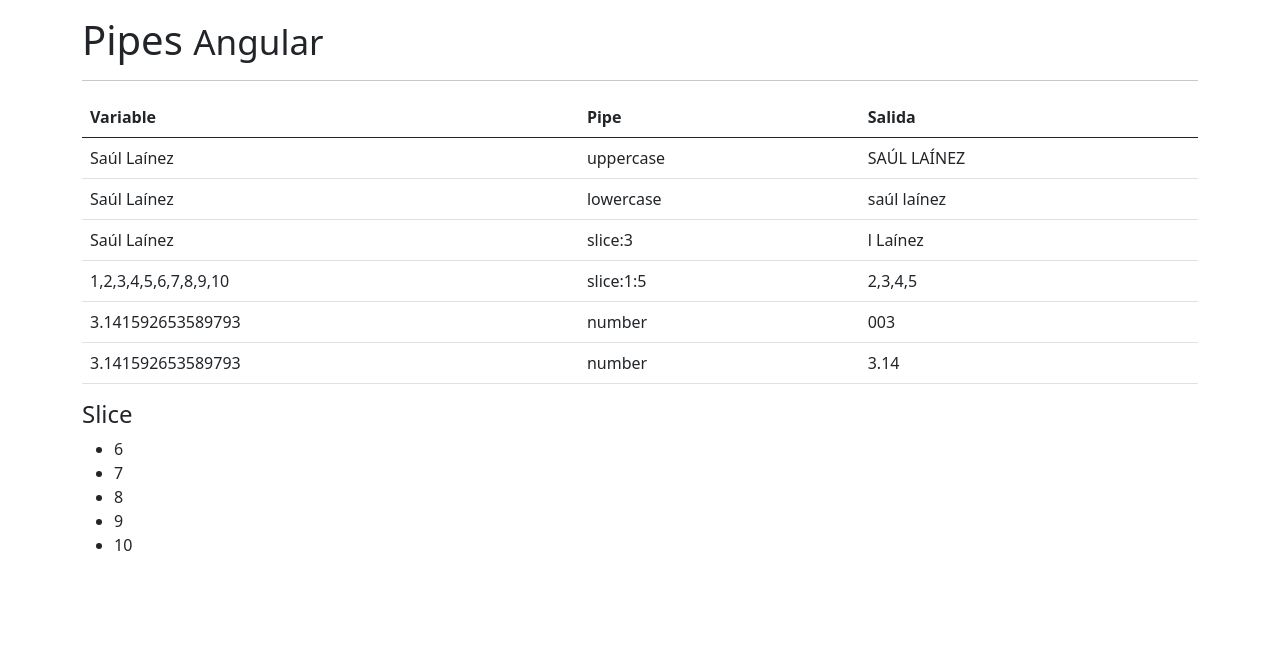
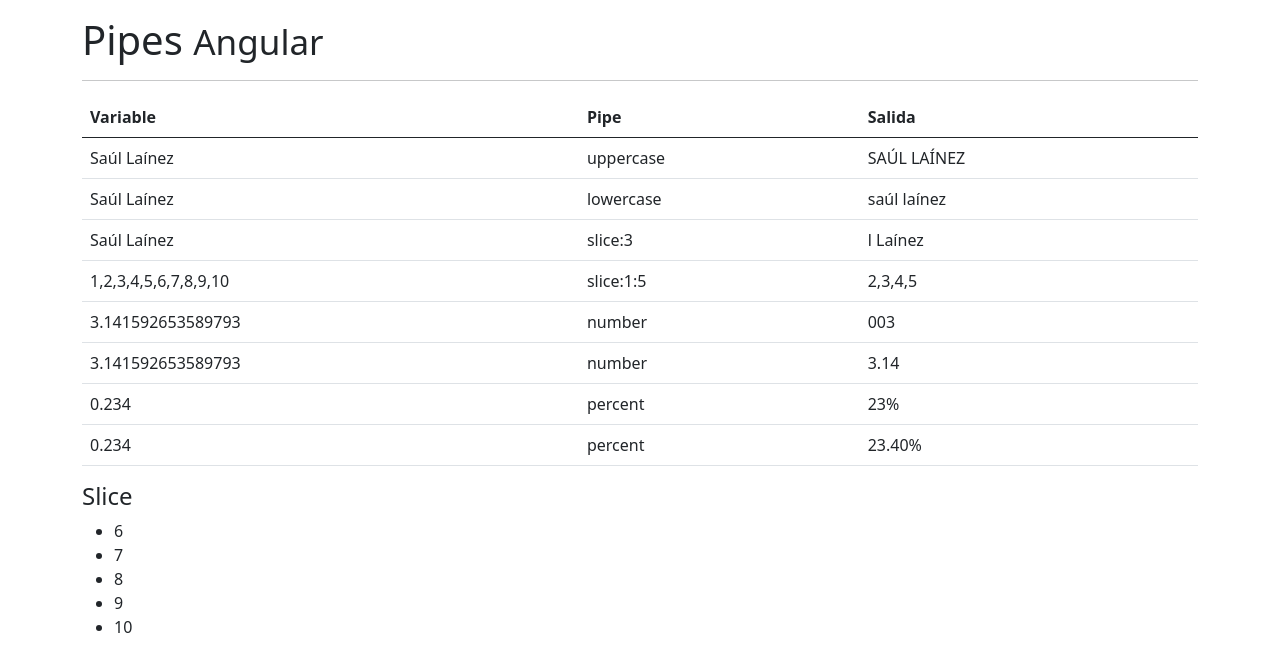
Before and after one commit to saullainez/pipes, an Angular app: page / in a window 1280 px wide. Shown: the top 672 px of the page. Built offline with nearby package versions, Linux system fonts and the light colour scheme.

Commit message:
Pipe: porcentaje

```diff
--- a/src/app/app.component.html
+++ b/src/app/app.component.html
@@ -42,6 +42,16 @@
           <td>number</td>
           <td>{{ PI | number:'.0-2' }}</td>
         </tr>
+        <tr>
+          <td>{{ porcentaje }}</td>
+          <td>percent</td>
+          <td>{{ porcentaje | percent }}</td>
+        </tr>
+        <tr>
+          <td>{{ porcentaje }}</td>
+          <td>percent</td>
+          <td>{{ porcentaje | percent:'2.2-2' }}</td>
+        </tr>
       </tbody>
     </table>
 
--- a/src/app/app.component.ts
+++ b/src/app/app.component.ts
@@ -10,4 +10,5 @@
 
   arreglo = [1,2,3,4,5,6,7,8,9,10];
   PI : number = Math.PI;
+  porcentaje : number = 0.234;
 }
```
